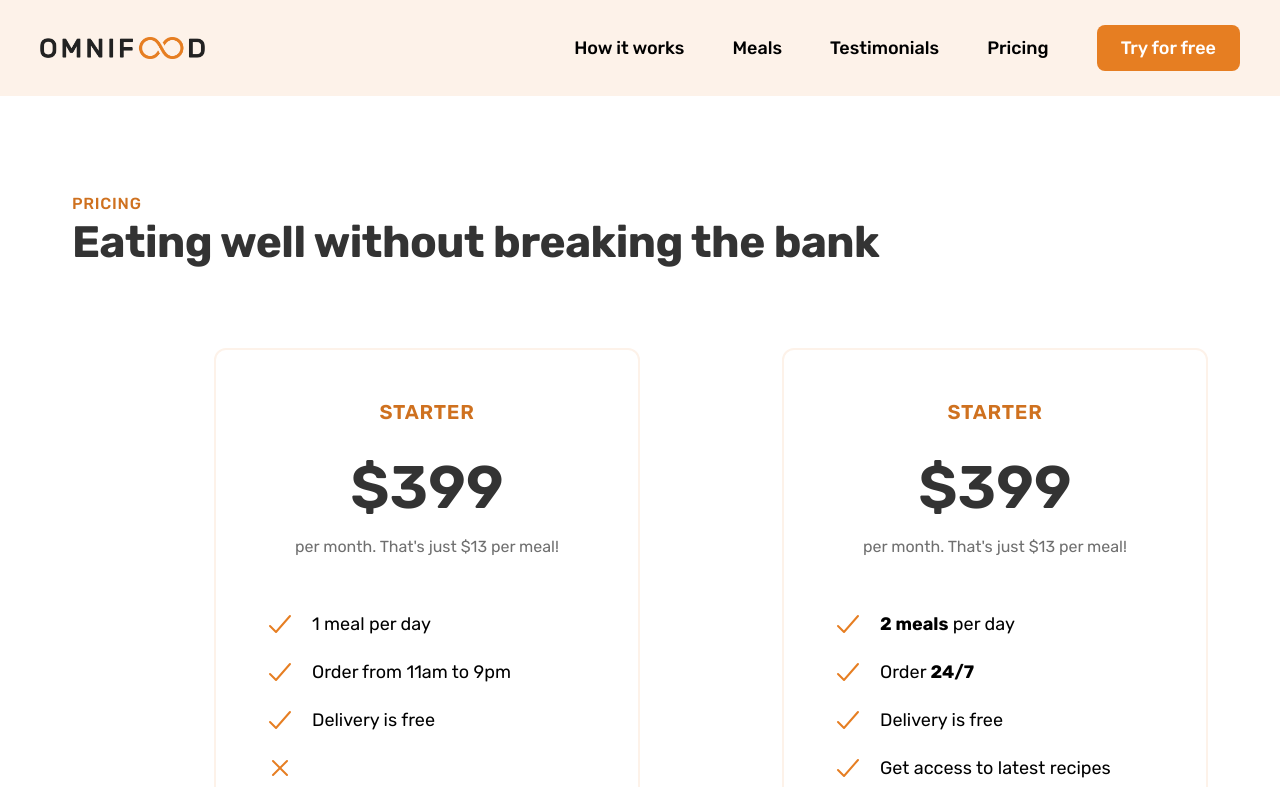
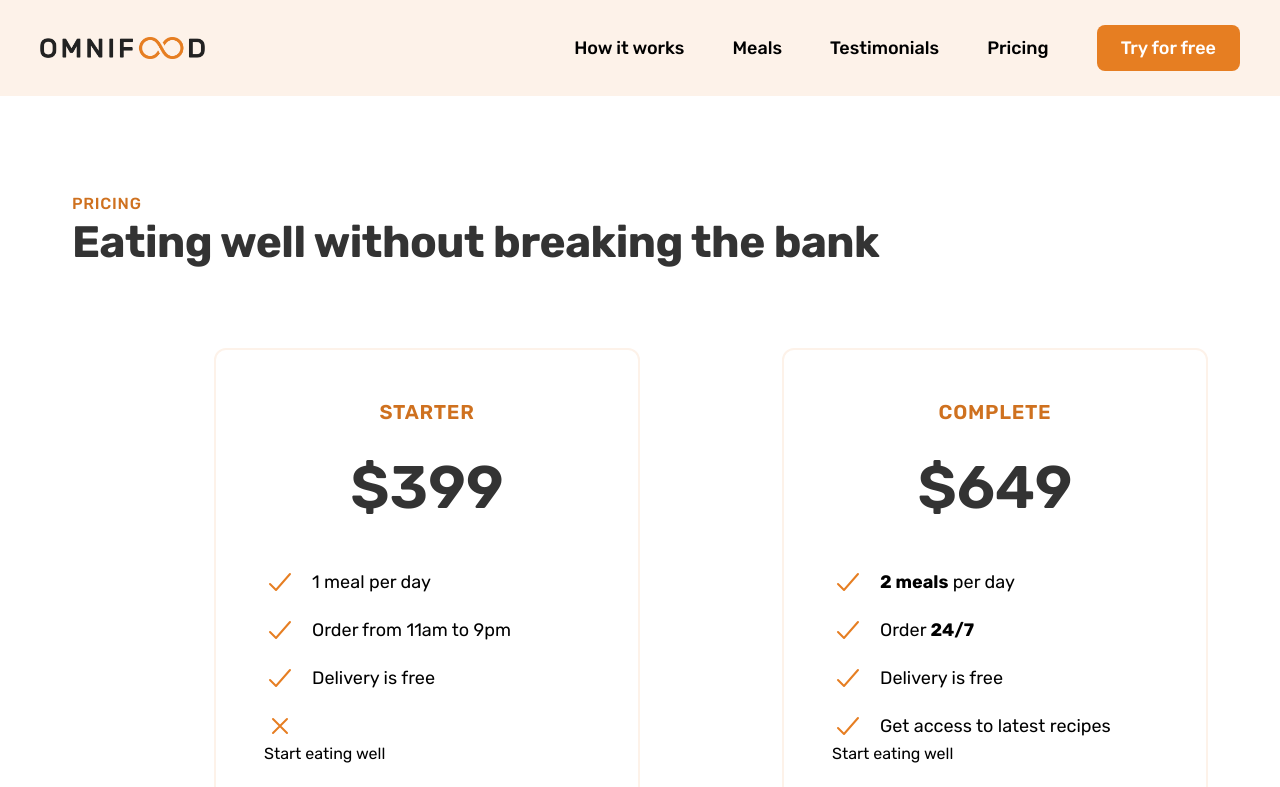
Before and after one commit to riwepo/omnifood-nextjs, a Next.js app: page / in a window 1280 px wide. Shown: the top 787 px of the page. Built offline with nearby package versions, Linux system fonts and the light colour scheme.

Commit message:
pass more plan data

```diff
--- a/src/components/pricing/plan.js
+++ b/src/components/pricing/plan.js
@@ -1,21 +1,22 @@
 import Feature from "./feature";
 
-function Plan({ features }) {
+function Plan({ planData }) {
   return (
     <div className="pricing-plan pricing-plan--starter w-3/4 justify-self-end rounded-xl border-2 border-whites-100  p-12">
       <header className="plan-header mb-12 text-center">
         <p className="plan-name mb-8 text-xl font-semibold uppercase tracking-[0.75px] text-burnt-orange-200">
-          Starter
+          {planData.name}
         </p>
         <p className="plan-price mb-4 text-6xl font-semibold text-greys-100">
-          <span>$</span>399
+          <span>$</span>
+          {planData.price}
         </p>
         <p className="plan-text text-base leading-relaxed text-greys-500">
-          per month. That's just $13 per meal!
+          {planData.dedcription}
         </p>
       </header>
       <ul className="list flex list-none flex-col gap-4">
-        {features.map((feature) => {
+        {planData.features.map((feature) => {
           return (
             <Feature
               key={feature.index}
--- a/src/components/pricing/plans.js
+++ b/src/components/pricing/plans.js
@@ -1,13 +1,26 @@
 import Plan from "./plan";
 
 function Plans() {
-  const plan1Features = [
+  const plan1Data = {
+    name: "Starter",
+    price: "399",
+    description: "per month. That's just $13 per meal!",
+    features: [
       { index: 0, isChecked: true, markup: <span>1 meal per day</span> },
-    { index: 1, isChecked: true, markup: <span>Order from 11am to 9pm</span> },
+      {
+        index: 1,
+        isChecked: true,
+        markup: <span>Order from 11am to 9pm</span>,
+      },
       { index: 2, isChecked: true, markup: <span>Delivery is free</span> },
       { index: 3, isChecked: false, markup: "" },
-  ];
-  const plan2Features = [
+    ],
+  };
+  const plan2Data = {
+    name: "Complete",
+    price: "649",
+    description: "per month. That's just $11 per meal!",
+    features: [
       {
         index: 0,
         isChecked: true,
@@ -32,12 +45,13 @@ function Plans() {
         isChecked: true,
         markup: <span>Get access to latest recipes</span>,
       },
-  ];
+    ],
+  };
 
   return (
     <div className="container m-auto mb-12 grid max-w-[75rem] grid-cols-2 px-8 py-0">
-      <Plan features={plan1Features} />
-      <Plan features={plan2Features} />
+      <Plan planData={plan1Data} />
+      <Plan planData={plan2Data} />
     </div>
   );
 }
```
Lines whose indentation alone changed are shown as unchanged.
